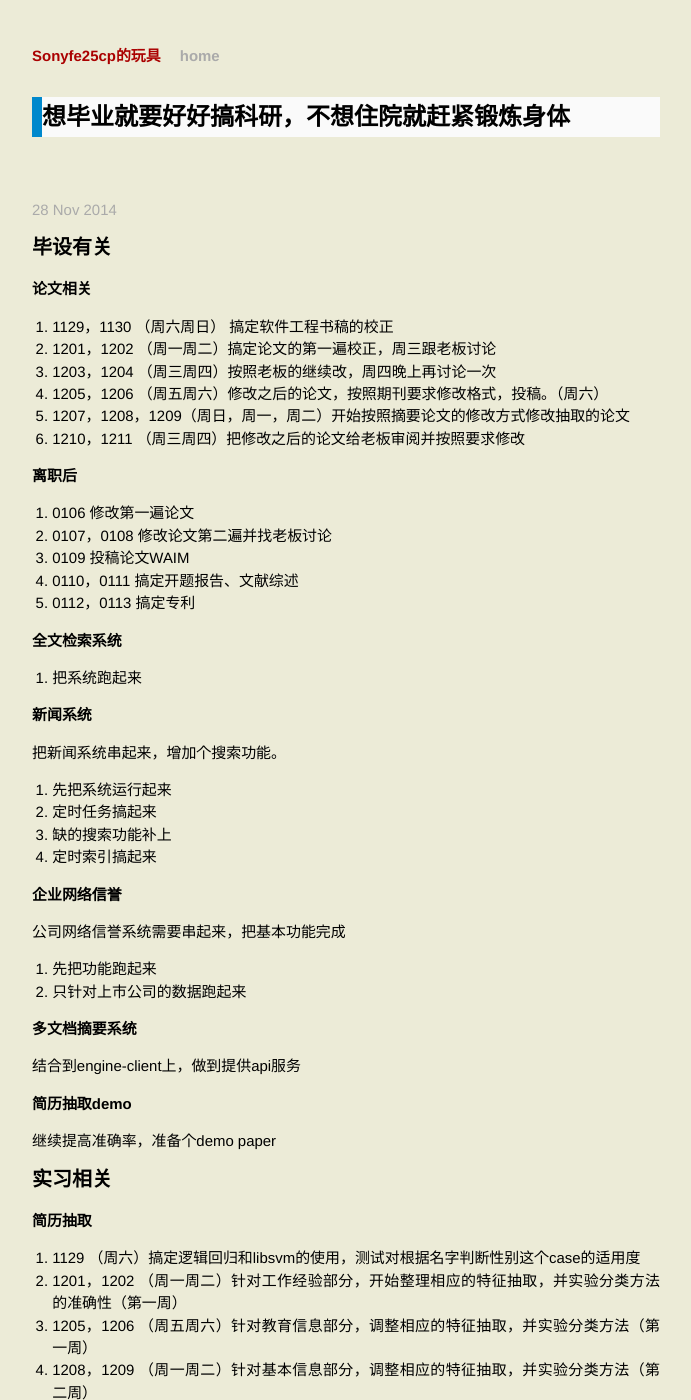
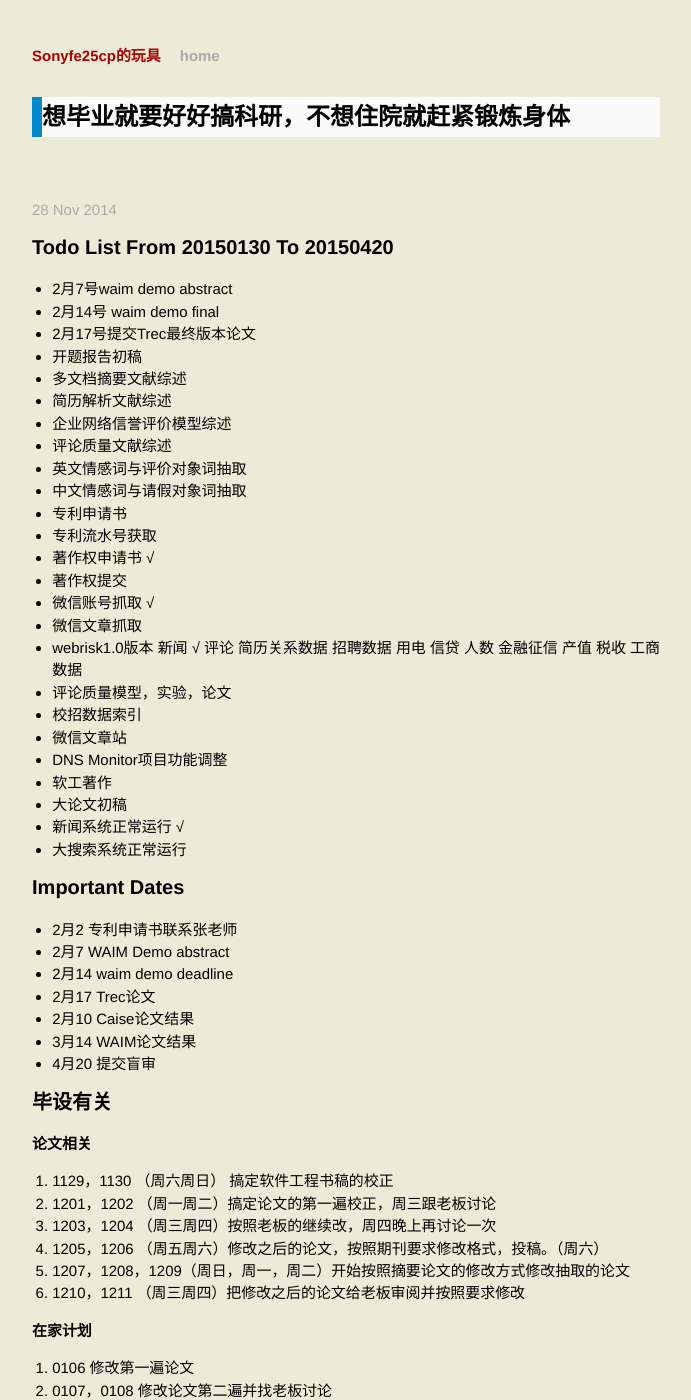
Before and after one commit to sonyfe25cp/sonyfe25cp.github.io, a Jekyll site: the page built from _posts/2014-11-28-no-zuo-no-die.md, in a window 1280 px wide and 1400 px high. Shown: the whole window, without its empty margins (294-985 px from the left). Built offline with Jekyll 4.4.1, drawn with Linux system fonts in a browser that asks for light colours; comment, search, counter and statistics services are not loaded.

Commit message:
update todo list

```diff
--- a/_posts/2014-11-28-no-zuo-no-die.md
+++ b/_posts/2014-11-28-no-zuo-no-die.md
@@ -4,6 +4,54 @@ title: "想毕业就要好好搞科研，不想住院就赶紧锻炼身体"
 category: plan
 
 ---
+###Todo List From 20150130 To 20150420
+
+* 2月7号waim demo abstract
+* 2月14号 waim demo final
+* 2月17号提交Trec最终版本论文
+* 开题报告初稿
+* 多文档摘要文献综述
+* 简历解析文献综述
+* 企业网络信誉评价模型综述
+* 评论质量文献综述
+* 英文情感词与评价对象词抽取
+* 中文情感词与请假对象词抽取
+* 专利申请书
+* 专利流水号获取
+* 著作权申请书 √
+* 著作权提交
+* 微信账号抓取 √
+* 微信文章抓取
+* webrisk1.0版本
+  新闻 √
+  评论
+  简历关系数据
+  招聘数据
+  用电
+  信贷
+  人数
+  金融征信
+  产值
+  税收
+  工商数据
+* 评论质量模型，实验，论文
+* 校招数据索引
+* 微信文章站
+* DNS Monitor项目功能调整
+* 软工著作
+* 大论文初稿
+* 新闻系统正常运行 √
+* 大搜索系统正常运行
+
+
+### Important Dates
+* 2月2 专利申请书联系张老师
+* 2月7 WAIM Demo abstract
+* 2月14 waim demo deadline
+* 2月17 Trec论文
+* 2月10 Caise论文结果
+* 3月14 WAIM论文结果
+* 4月20 提交盲审
 
 ###毕设有关
 
@@ -16,7 +64,7 @@ category: plan
 5. 1207，1208，1209（周日，周一，周二）开始按照摘要论文的修改方式修改抽取的论文
 6. 1210，1211 （周三周四）把修改之后的论文给老板审阅并按照要求修改
 
-####离职后
+####在家计划
 
 1. 0106 修改第一遍论文
 2. 0107，0108 修改论文第二遍并找老板讨论
@@ -55,7 +103,7 @@ category: plan
 
 
 
-###实习相关
+###工作相关
 
 ####简历抽取
 
```
